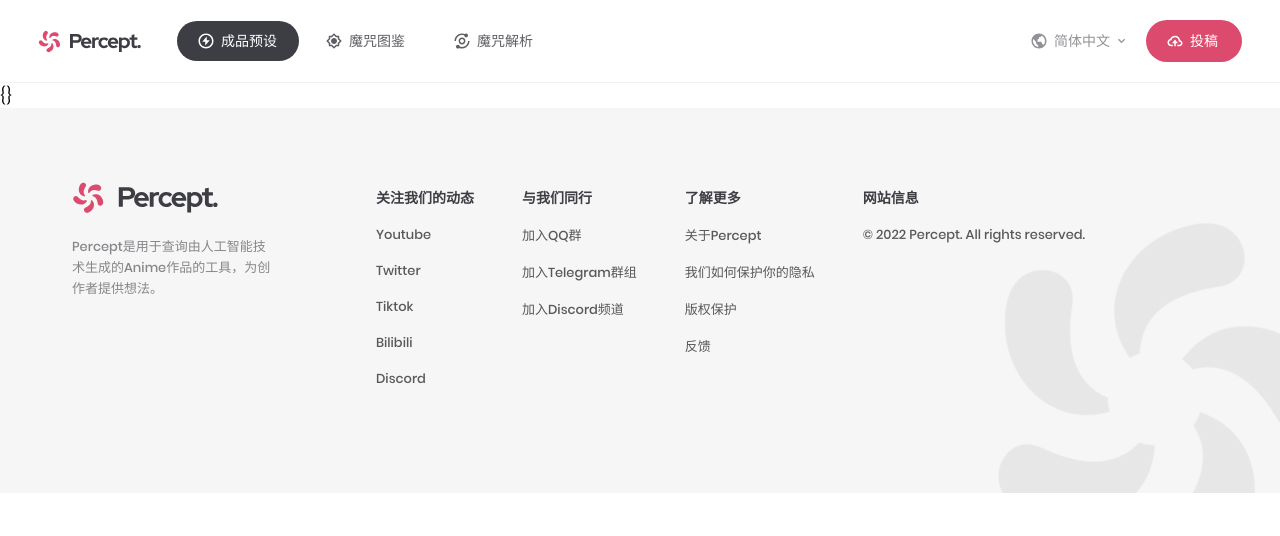
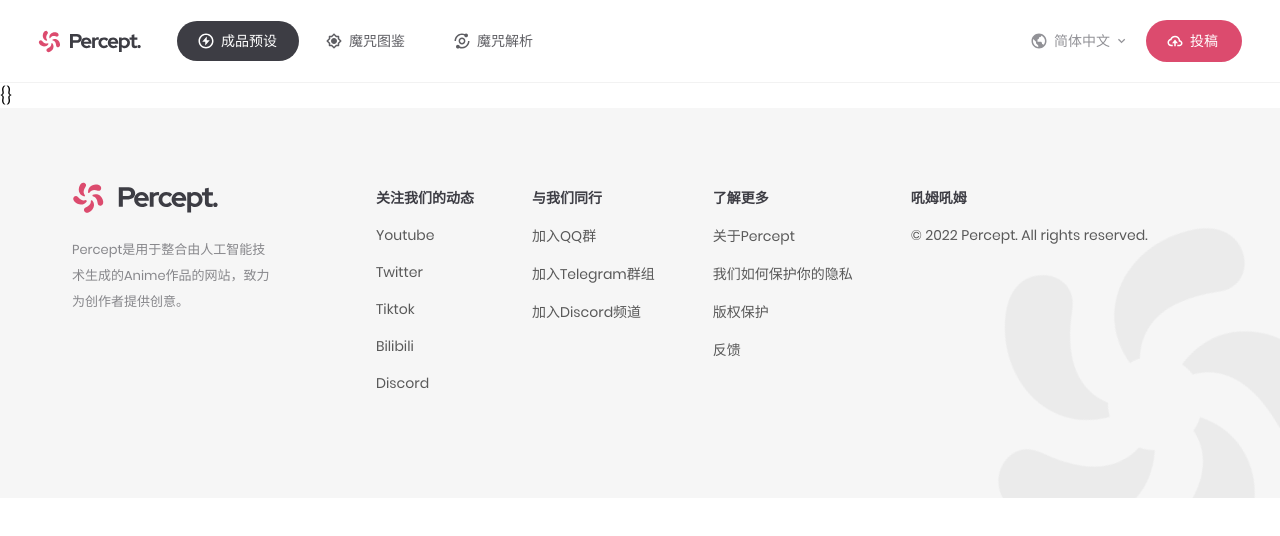
Before and after one commit to Coooookies/novelai-tagdictionary-webui, a Vue app: page /community/article in a window 1280 px wide. Shown: the top 536 px of the page. Built offline with nearby package versions, Linux system fonts and the light colour scheme.

Commit message:
fix: 修改部分文案

```diff
--- a/src/components/footer/footer.vue
+++ b/src/components/footer/footer.vue
@@ -15,7 +15,7 @@ import tabSubTitle from "../tab-bar/tab-bar-icon-subtitle.vue";
           <tab-sub-title class="__app-logo__text" />
         </div>
         <p class="__app-description">
-          Percept是用于查询由人工智能技术生成的Anime作品的工具，为创作者提供想法。
+          Percept是用于整合由人工智能技术生成的Anime作品的网站，致力为创作者提供创意。
         </p>
       </div>
       <div class="app-footer__link">
@@ -43,7 +43,7 @@ import tabSubTitle from "../tab-bar/tab-bar-icon-subtitle.vue";
           <li class="__link-group__item"><a href="###">反馈</a></li>
         </ul>
         <ul class="app-footer__link__group">
-          <li class="__link-group__item __title">网站信息</li>
+          <li class="__link-group__item __title">吼姆吼姆</li>
           <li class="__link-group__item">
             © 2022 Percept. All rights reserved.
           </li>
@@ -68,7 +68,7 @@ import tabSubTitle from "../tab-bar/tab-bar-icon-subtitle.vue";
   z-index: -1;
 
   & &__icon {
-    fill: rgba(231, 231, 231, 1);
+    fill: rgba(235, 235, 235, 1);
     animation: icon-rotate-forever 80s linear infinite;
   }
 
@@ -103,9 +103,8 @@ import tabSubTitle from "../tab-bar/tab-bar-icon-subtitle.vue";
     }
 
     .__app-description {
-      font-weight: 500;
       font-size: 13px;
-      line-height: 160%;
+      line-height: 200%;
       color: rgba(135, 135, 139, 1);
     }
   }
@@ -120,7 +119,7 @@ import tabSubTitle from "../tab-bar/tab-bar-icon-subtitle.vue";
 
     &__group {
       list-style: none;
-      margin-right: 48px;
+      margin-right: 58px;
       margin-bottom: 32px;
 
       &:last-child {
@@ -137,8 +136,7 @@ import tabSubTitle from "../tab-bar/tab-bar-icon-subtitle.vue";
         &,
         a {
           color: rgba(89, 89, 89, 95);
-          font-weight: 500;
-          font-size: 13px;
+          font-size: 14px;
           text-decoration: none;
         }
 
--- a/src/components/grid/grid-item.vue
+++ b/src/components/grid/grid-item.vue
@@ -129,8 +129,6 @@ const unitConverter = (count: number) =>
       padding: 14px 16px 0 14px;
 
       &__tag {
-        // -webkit-backdrop-filter: blur(10px);
-        // backdrop-filter: blur(10px);
         border-radius: 4px;
         background-color: rgba(0, 0, 0, 0.35);
         color: white;
@@ -159,7 +157,7 @@ const unitConverter = (count: number) =>
 
         svg,
         span {
-          filter: drop-shadow(0 1px 2px rgba(0, 0, 0, 0.2));
+          filter: drop-shadow(0 1px 2px rgba(0, 0, 0, 0.4));
         }
       }
     }
--- a/src/components/grid/grid-more.vue
+++ b/src/components/grid/grid-more.vue
@@ -2,7 +2,7 @@
  * @Author: Coooookies admin@mitay.net
  * @Date: 2022-11-02 18:43:52
  * @LastEditors: Coooookies admin@mitay.net
- * @LastEditTime: 2022-11-02 20:59:06
+ * @LastEditTime: 2022-11-03 20:51:04
  * @FilePath: \novelai-tagdictionary-webui\src\components\grid\grid-more.vue
  * @Description:
 -->
@@ -21,7 +21,7 @@ const props = defineProps({
 
 <template>
   <div class="n-grid-content__more">
-    <p class="__over" v-if="props.over">❤️&nbsp;你已经到达了这个世界的尽头</p>
+    <p class="__over" v-if="props.over">你已经到达了这个世界的尽头</p>
     <n-loader-triangle class="__loader" v-else-if="props.loading" />
     <n-button
       class="__more"
```
